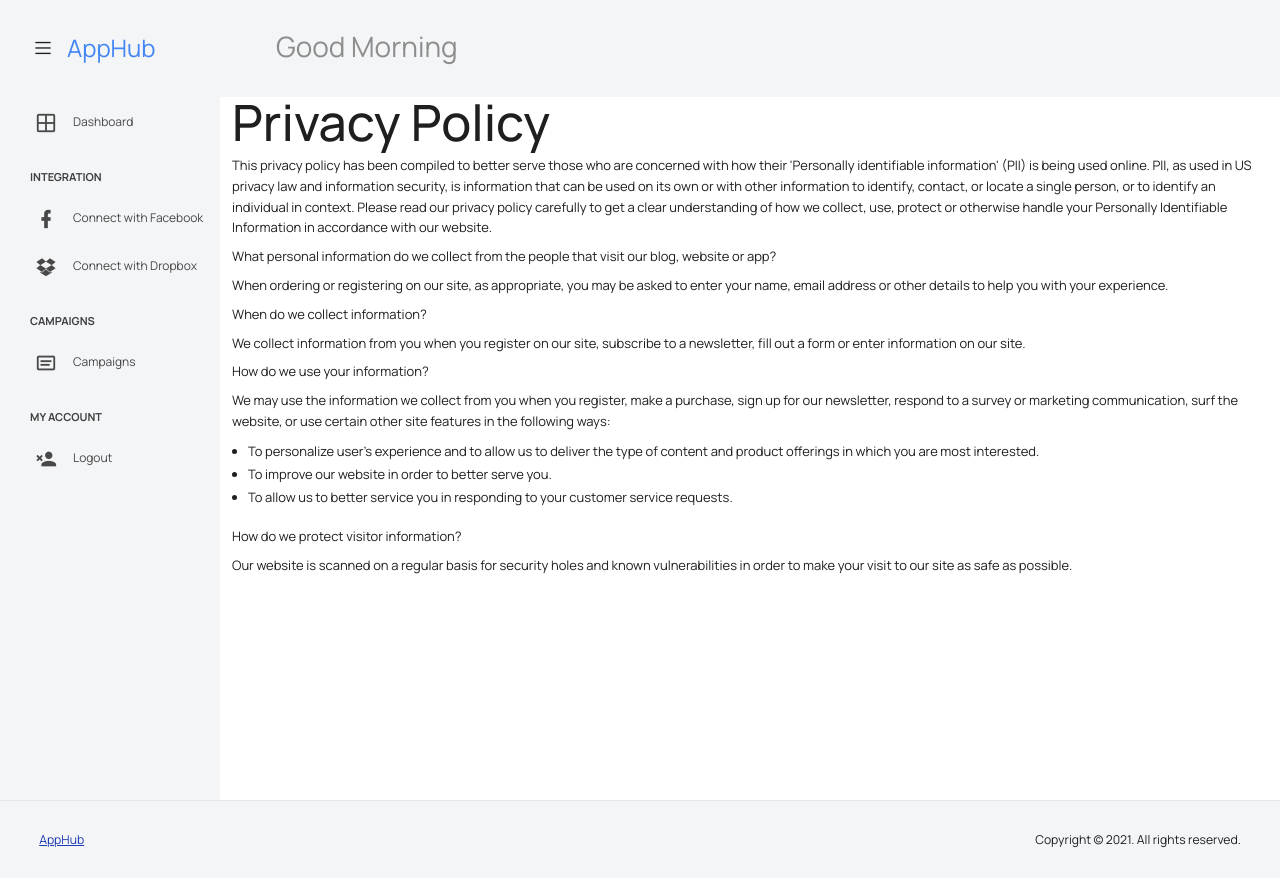
After one commit to Gurcharansingh5/Apphubs, a Flask app: page /privacy-policy in a window 1280 px wide. The commit adds this page. Run offline with Flask 2, Linux system fonts and the light colour scheme.

Commit message:
added privacy policy

```diff
--- a/website/templates/navbar.html
+++ b/website/templates/navbar.html
@@ -19,7 +19,11 @@
     <div class="navbar-menu-wrapper d-flex align-items-top">
       <ul class="navbar-nav">
         <li class="nav-item font-weight-semibold d-none d-lg-block ms-0">
+          {% if user %}
             <h1 class="welcome-text">Good Morning, <span class="text-black fw-bold">{{user.first_name}}</span></h1>
+          {% else %}
+            <h1 class="welcome-text">Good Morning</h1>
+          {% endif %}
           <h3 class="welcome-sub-text"></h3>
         </li>
       </ul>
@@ -28,6 +32,7 @@
           <div class="dropdown-menu dropdown-menu-right navbar-dropdown preview-list pb-0"
             aria-labelledby="messageDropdown">
 
+        {% if user %}
           <li class="nav-item dropdown d-none d-lg-block user-dropdown">
             <a class="nav-link" id="UserDropdown" href="#" data-bs-toggle="dropdown" aria-expanded="false">
               <h5>{{user.first_name}}</h5>
@@ -43,6 +48,7 @@
                   class="dropdown-item-icon mdi mdi-power text-primary me-2"></i>Sign Out</a>
             </div>
           </li>
+        {% endif %}
       </ul>
       <button class="navbar-toggler navbar-toggler-right d-lg-none align-self-center" type="button"
         data-bs-toggle="offcanvas">
--- /dev/null
+++ b/website/templates/privacy-policy.html
@@ -0,0 +1,58 @@
+{% extends "navbar.html" %}
+
+{% block mainpanel %}
+
+<!-- privacy policy -->
+<div class="container">
+    <div class="row">
+        <div class="col-md-12">
+            <h1>Privacy Policy</h1>
+            <p>
+                This privacy policy has been compiled to better serve those who are concerned with how their 'Personally
+                identifiable information' (PII) is being used online. PII, as used in US privacy law and information
+                security, is information that can be used on its own or with other information to identify, contact, or
+                locate a single person, or to identify an individual in context. Please read our privacy policy
+                carefully to get a clear understanding of how we collect, use, protect or otherwise handle your
+                Personally Identifiable Information in accordance with our website.
+            </p>
+            <p>
+                What personal information do we collect from the people that visit our blog, website or app?
+            </p>
+            <p>
+                When ordering or registering on our site, as appropriate, you may be asked to enter your name, email
+                address or other details to help you with your experience.
+            </p>
+            <p>
+                When do we collect information?
+            </p>
+            <p>
+                We collect information from you when you register on our site, subscribe to a newsletter, fill out a
+                form or enter information on our site.
+            </p>
+            <p>
+                How do we use your information?
+            </p>
+            <p>
+                We may use the information we collect from you when you register, make a purchase, sign up for our
+                newsletter, respond to a survey or marketing communication, surf the website, or use certain other site
+                features in the following ways:
+            </p>
+            <ul>
+                <li>To personalize user's experience and to allow us to deliver the type of content and product
+                    offerings in which you are most interested.</li>
+                <li>To improve our website in order to better serve you.</li>
+                <li>To allow us to better service you in responding to your customer service requests.</li>
+            </ul>
+            <p>
+                How do we protect visitor information?
+            </p>
+            <p>
+                Our website is scanned on a regular basis for security holes and known vulnerabilities in order to make
+                your visit to our site as safe as possible.
+            </p>
+        </div>
+    </div>
+</div>
+
+
+{% endblock %}
--- a/website/views.py
+++ b/website/views.py
@@ -139,3 +139,8 @@ def launch_campaign():
         time.sleep(5)
 
         return redirect(url_for('views.home'))
+
+
+@views.route('/privacy-policy')
+def privacy_policy():
+    return render_template("privacy-policy.html")
```
Also changed, not shown: 1 other file. Lines whose indentation alone changed are shown as unchanged.
